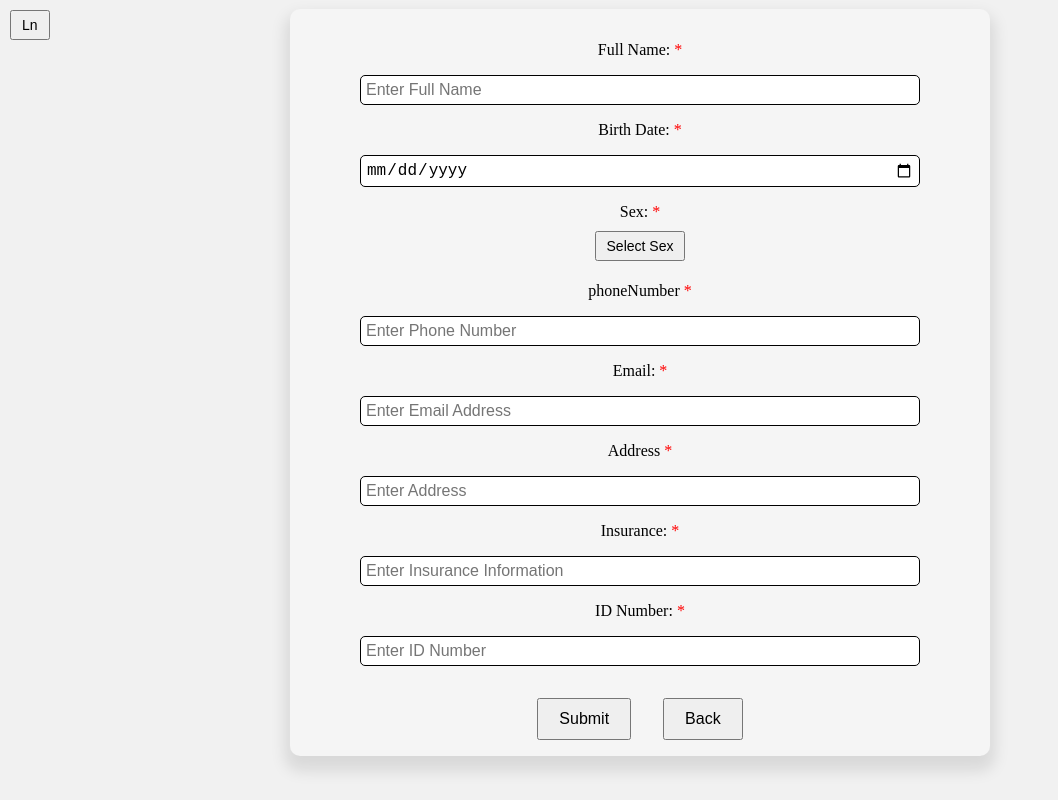
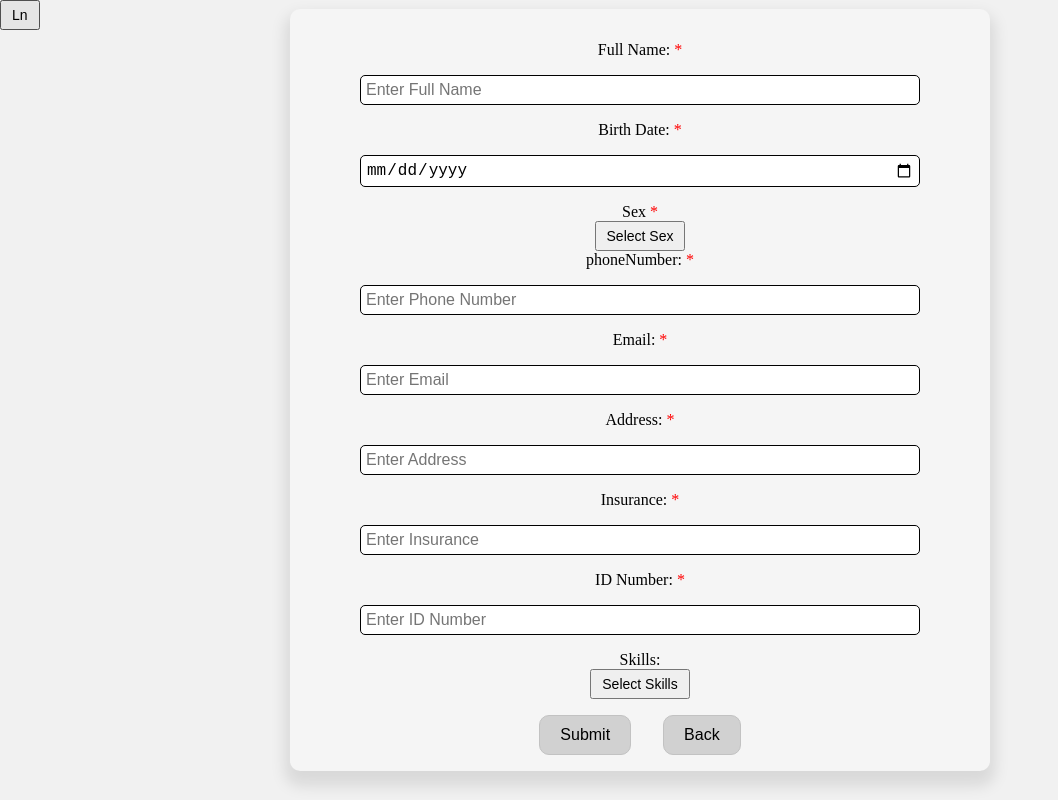
Before and after one commit to mohammadabk2/Beit-Hanina-Community-Center-Vol-App, a React (Create React App) app in the folder client/: page /sign-up in a window 1280 px wide. Shown: the whole page, without its empty margins (0-1058 px from the left). Built offline with nearby package versions, Linux system fonts and the light colour scheme.

Commit message:
adds skills to the signup page, they are to be set staticlly by us as the Fadi needs.

```diff
--- a/client/src/App.css
+++ b/client/src/App.css
@@ -16,7 +16,8 @@
   justify-content: center;
 }
 
-.smooth-shadow-box, .dropdown-menu {
+.smooth-shadow-box,
+.dropdown-menu {
   box-shadow: 0 10px 15px 5px var(--common-colour-3);
 }
 
@@ -39,13 +40,23 @@
   padding: 10px 20px;
   font-size: 16px;
   cursor: pointer;
+  border-radius: 10px;
+  border: solid;
+  border-width: 1px;
+  border-color: #c2c2c2;
+  background-color: #d1d1d1;
+  color: black;
+}
+
+.button:hover {
+  transition: background-color ease 0.5s;
+  background-color: rgb(168, 168, 168);
 }
 
 .language-button {
   position: absolute;
   top: 0;
   left: 0;
-  margin: 10px;
   font-size: 14px;
   background-color: var(--common-colour-1);
   border-radius: 10px;
@@ -74,6 +85,7 @@ body {
   padding: 5px 10px;
   font-size: 14px;
   cursor: pointer;
+  margin: 0px;
 }
 
 .dropdown-menu {
@@ -116,13 +128,13 @@ input:focus {
   outline-color: blue;
 }
 
-.sex-button {
+.gender-button {
   margin: 5px;
   margin-bottom: 1rem;
   padding: 5px;
 }
 
-.red-star{
+.red-star {
   color: red;
 }
 
@@ -136,3 +148,18 @@ input:focus {
   text-align: center;
   margin: 0 5px;
 }
+
+.event-box {
+  margin: 1rem;
+  border-radius: 10px;
+}
+
+.buttons-margin {
+  margin: 5px;
+}
+
+.line-break {
+  border-bottom: black;
+  border-width: 1px;
+  border-bottom: solid;
+}
--- a/client/src/App.js
+++ b/client/src/App.js
@@ -6,7 +6,7 @@ import { useNavigate } from "react-router-dom";
 import DynamicInput from "./components/InputComponent";
 import DynamicButton from "./components/ButtonComponent";
 import DropDownMenu from "./components/DropDownMenu";
-import { useLnOptions } from "./components/language";
+import { useLnOptions } from "./components/Language";
 
 function App() {
   const [username, setUserName] = useState("");
--- /dev/null
+++ b/client/src/components/Skills.js
@@ -0,0 +1,24 @@
+import { useTranslation } from "react-i18next";
+//TODO talk with fadi about a list of approved skills
+export function useSkillOptions() {
+  const { t } = useTranslation("skills");
+
+  return [
+    {
+      label: t("skill_1"),
+      value: t("skill_1"),
+      href: "#option1",
+      onClick: () => {
+        console.log("skill 1 clicked");
+      },
+    },
+    {
+      label: t("skill_2"),
+      value: t("skill_2"),
+      href: "#option2",
+      onClick: () => {
+        console.log("skill 2 clicked");
+      },
+    },
+  ];
+}
--- a/client/src/locales/ar/signup.json
+++ b/client/src/locales/ar/signup.json
@@ -11,5 +11,16 @@
   "submit": "إرسال الوثيقة",
   "back": "عودة",
   "address": "العنوان",
-  "ln": "لغة"
+  "ln": "لغة",
+  "skills": "المهارات",
+  "fullname_placeholder": "أدخل الاسم الكامل",
+  "sex_placeholder": "أدخل الجنس",
+  "phoneNnumber_placeholder": "أدخل رقم الهاتف",
+  "email_placeholder": "أدخل البريد الإلكتروني",
+  "insurance_placeholder": "أدخل التأمين",
+  "idNumber_placeholder": "أدخل رقم الهوية",
+  "address_placeholder": "أدخل العنوان",
+  "sexselect": "اختر الجنس",
+  "selectskills": "اختر المهارات",
+  "remove": "إزالة "
 }
--- /dev/null
+++ b/client/src/locales/ar/skills.json
@@ -0,0 +1,4 @@
+{
+  "skill_1": "المهارة 1",
+  "skill_2": "المهارة 2"
+}
--- a/client/src/locales/en/signup.json
+++ b/client/src/locales/en/signup.json
@@ -1,15 +1,26 @@
 {
-  "fullName": "Full Name:",
-  "birthDate": "Birth Date:",
-  "sex": "Sex:",
-  "male":"Male",
-  "female":"Female",
-  "phoneNnumber": "Phone Number:",
-  "email": "Email:",
-  "insurance": "Insurance:",
-  "idNumber": "ID Number:",
+  "fullName": "Full Name",
+  "birthDate": "Birth Date",
+  "sex": "Sex",
+  "male": "Male",
+  "female": "Female",
+  "phoneNnumber": "Phone Number",
+  "email": "Email",
+  "insurance": "Insurance",
+  "idNumber": "ID Number",
   "submit": "Submit",
   "back": "Back",
-  "address":"Address",
-  "ln": "Ln"
+  "address": "Address",
+  "ln": "Ln",
+  "skills": "Skills",
+  "fullname_placeholder": "Enter Full Name",
+  "sex_placeholder": "Enter Sex",
+  "phoneNnumber_placeholder": "Enter Phone Number",
+  "email_placeholder": "Enter Email",
+  "insurance_placeholder": "Enter Insurance",
+  "idNumber_placeholder": "Enter ID Number",
+  "address_placeholder": "Enter Address",
+  "sexselect": "Select Sex",
+  "selectskills": "Select Skills",
+  "remove": "Remove"
 }
--- /dev/null
+++ b/client/src/locales/en/skills.json
@@ -0,0 +1,4 @@
+{
+  "skill_1": "skill 1",
+  "skill_2": "skill 2"
+}
--- a/client/src/pages/SignUpPage/SignUp.js
+++ b/client/src/pages/SignUpPage/SignUp.js
@@ -3,7 +3,8 @@ import { useNavigate } from "react-router-dom";
 import DynamicButton from "../../components/ButtonComponent";
 import DynamicInput from "../../components/InputComponent";
 import DropDownMenu from "../../components/DropDownMenu";
-import { useLnOptions } from "../../components/language";
+import { useLnOptions } from "../../components/Language";
+import { useSkillOptions } from "../../components/Skills";
 import { useTranslation } from "react-i18next";
 
 // import pages here
@@ -24,10 +25,28 @@ function SignUpPage() {
     address: "",
     insurance: "",
     idNumber: "",
+    skills: [], // Initialize skills as an array
   });
 
   const handleChange = (e) => {
     setFormData({ ...formData, [e.target.name]: e.target.value });
+  };
+
+  const handleAddSkill = (value) => {
+    if (!formData.skills.includes(value)) {
+      setFormData((prevFormData) => ({
+        ...prevFormData,
+        skills: [
+          ...(Array.isArray(prevFormData.skills) ? prevFormData.skills : []),
+          value,
+        ],
+      }));
+    }
+  };
+
+  const handleRemoveSkill = (index) => {
+    const newSkills = formData.skills.filter((_, i) => i !== index);
+    setFormData({ ...formData, skills: newSkills });
   };
 
   const handleSubmit = (e) => {
@@ -40,11 +59,13 @@ function SignUpPage() {
   };
 
   const lnOptions = useLnOptions();
-  const { t } = useTranslation("signUp");
+  const skillsOptions = useSkillOptions();
+  const { t: tsignup } = useTranslation("signUp");
+  const { t: tskill } = useTranslation("skills");
 
   const sexOptions = [
     {
-      label: t("male"),
+      label: tsignup("male"),
       href: "#option1",
       onClick: () => {
         console.log("male clicked");
@@ -52,7 +73,7 @@ function SignUpPage() {
       },
     },
     {
-      label: t("female"),
+      label: tsignup("female"),
       href: "#option2",
       onClick: () => {
         console.log("female clicked");
@@ -66,7 +87,7 @@ function SignUpPage() {
       <div className="drop-down">
         <DropDownMenu
           className="language-button"
-          text={t("ln")}
+          text={tsignup("ln")}
           options={lnOptions}
         />
       </div>
@@ -74,7 +95,7 @@ function SignUpPage() {
         <form onSubmit={handleSubmit} className="sign-in-box smooth-shadow-box">
           <div className="flex-box flex-column">
             <div>
-              <label> {t("fullName")} </label>
+              <label> {tsignup("fullName")}: </label>
               <label className="red-star">*</label>
             </div>
             <DynamicInput
@@ -83,13 +104,13 @@ function SignUpPage() {
               value={formData.name}
               name="name"
               onChange={handleChange}
-              placeholder="Enter Full Name"
+              placeholder={tsignup("fullname_placeholder")}
             />
           </div>
 
           <div className="flex-box flex-column">
             <div>
-              <label>{t("birthDate")} </label>
+              <label>{tsignup("birthDate")}: </label>
               <label className="red-star">*</label>
             </div>
             <DynamicInput
@@ -103,19 +124,19 @@ function SignUpPage() {
 
           <div className="flex-box flex-column">
             <div>
-              <label>{t("sex")} </label>
+              <label>{tsignup("sex")} </label>
               <label className="red-star">*</label>
             </div>
             <DropDownMenu
               className="sex-button"
-              text={formData.sex || "Select Sex"}
+              text={formData.sex || tsignup("sexselect")}
               options={sexOptions}
             />
           </div>
 
           <div className="flex-box flex-column">
             <div>
-              <label>{t("phoneNumber")} </label>
+              <label>{tsignup("phoneNumber")}: </label>
               <label className="red-star">*</label>
             </div>
             <DynamicInput
@@ -126,13 +147,13 @@ function SignUpPage() {
               onChange={handleChange}
               pattern="[0-9]*"
               inputMode="numeric"
-              placeholder="Enter Phone Number"
+              placeholder={tsignup("phoneNnumber_placeholder")}
             />
           </div>
 
           <div className="flex-box flex-column">
             <div>
-              <label>{t("email")} </label>
+              <label>{tsignup("email")}: </label>
               <label className="red-star">*</label>
             </div>
             <DynamicInput
@@ -141,13 +162,13 @@ function SignUpPage() {
               value={formData.email}
               name="email"
               onChange={handleChange}
-              placeholder="Enter Email Address"
+              placeholder={tsignup("email_placeholder")}
             />
           </div>
 
           <div className="flex-box flex-column">
             <div>
-              <label>{t("address")} </label>
+              <label>{tsignup("address")}: </label>
               <label className="red-star">*</label>
             </div>
             <DynamicInput
@@ -156,13 +177,13 @@ function SignUpPage() {
               value={formData.address}
               name="address"
               onChange={handleChange}
-              placeholder="Enter Address"
+              placeholder={tsignup("address_placeholder")}
             />
           </div>
 
           <div className="flex-box flex-column">
             <div>
-              <label>{t("insurance")} </label>
+              <label>{tsignup("insurance")}: </label>
               <label className="red-star">*</label>
             </div>
             <DynamicInput
@@ -171,13 +192,13 @@ function SignUpPage() {
               value={formData.insurance}
               name="insurance"
               onChange={handleChange}
-              placeholder="Enter Insurance Information"
+              placeholder={tsignup("insurance_placeholder")}
             />
           </div>
 
           <div className="flex-box flex-column">
             <div>
-              <label>{t("idNumber")} </label>
+              <label>{tsignup("idNumber")}: </label>
               <label className="red-star">*</label>
             </div>
             <DynamicInput
@@ -186,22 +207,47 @@ function SignUpPage() {
               value={formData.idNumber}
               name="idNumber"
               onChange={handleChange}
-              placeholder="Enter ID Number"
+              placeholder={tsignup("idNumber_placeholder")}
+            />
+          </div>
+
+          <div className="flex-box flex-column">
+            <div>
+              <label>{tsignup("skills")}: </label>
+            </div>
+            {formData.skills.map((skill, index) => (
+              <div key={index} className="flex-box">
+                <label>{skill}</label>
+                <DynamicButton
+                  className="button"
+                  text={tsignup("remove")}
+                  onClick={() => handleRemoveSkill(index)}
+                />
+              </div>
+            ))}
+            <DropDownMenu
+              className="sex-button"
+              text={tsignup("selectskills")}
+              options={skillsOptions.map((skill) => ({
+                label: tskill(`${skill.label}`),
+                href: `#${skill.value}`,
+                onClick: () => handleAddSkill(skill.value),
+              }))}
             />
           </div>
           <div className="flex-box">
             <div>
               <DynamicButton
                 className="button"
-                text={t("submit")}
-                onClick={handleChange}
+                text={tsignup("submit")}
+                type="submit"
               />
             </div>
             <div>
               <DynamicButton
                 className="button"
                 onClick={goBack}
-                text={t("back")}
+                text={tsignup("back")}
               />
             </div>
           </div>
```
Also changed, not shown: client/src/i18n.js (+6 -2 lines), client/src/components/Language.js (renamed from client/src/components/language.js), 1 other file (tests, documents, lock files or other folders).
